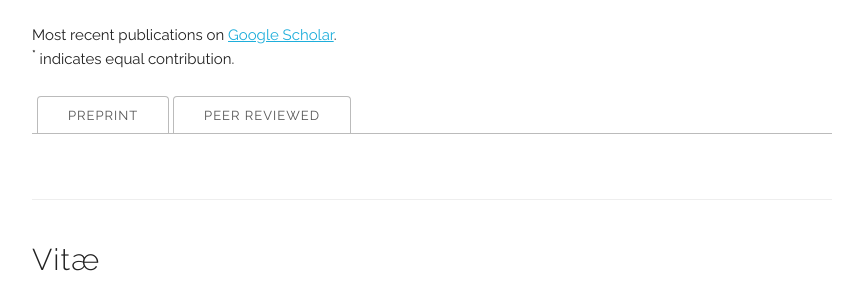
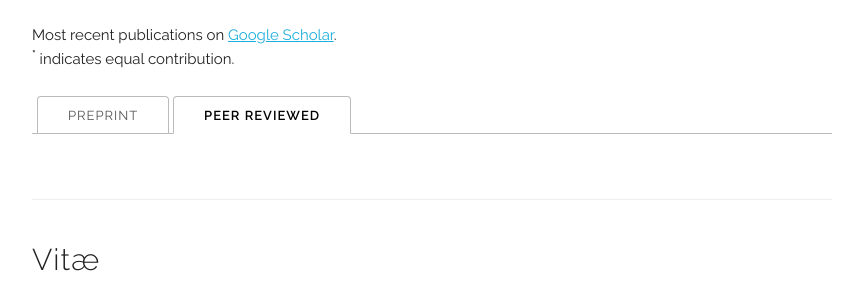
Before and after one commit to byeongtak/byeongtak.github.io, a Jekyll site: the page built from index.html, in a window 1280 px wide. Shown: the part 1045-1345 px from the top of the page, without its empty margins (208-1071 px from the left). Built offline with Jekyll 4.4.1, drawn with Linux system fonts in a browser that asks for light colours; some web fonts are replaced.

Commit message:
Update index.html

```diff
--- a/index.html
+++ b/index.html
@@ -52,7 +52,7 @@
 
   <ul class="tab-nav">
     <li><div class="button" data-ref="#papers-preprint">Preprint</div></li>
-    <li><div class="button" data-ref="#papers-reviewed">Peer Reviewed</div></li>
+    <li><div class="button active" data-ref="#papers-reviewed">Peer Reviewed</div></li>
   </ul>
 
   <div class="tab-content">
```
